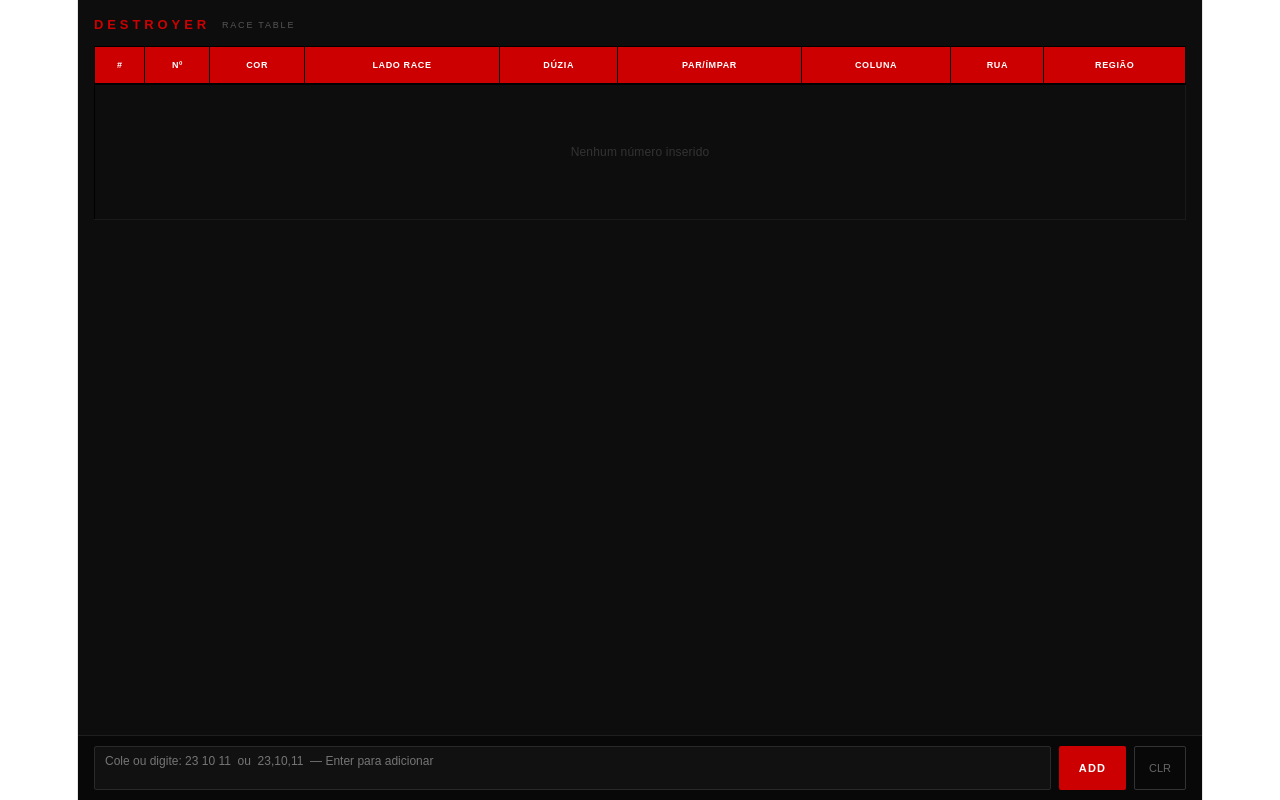
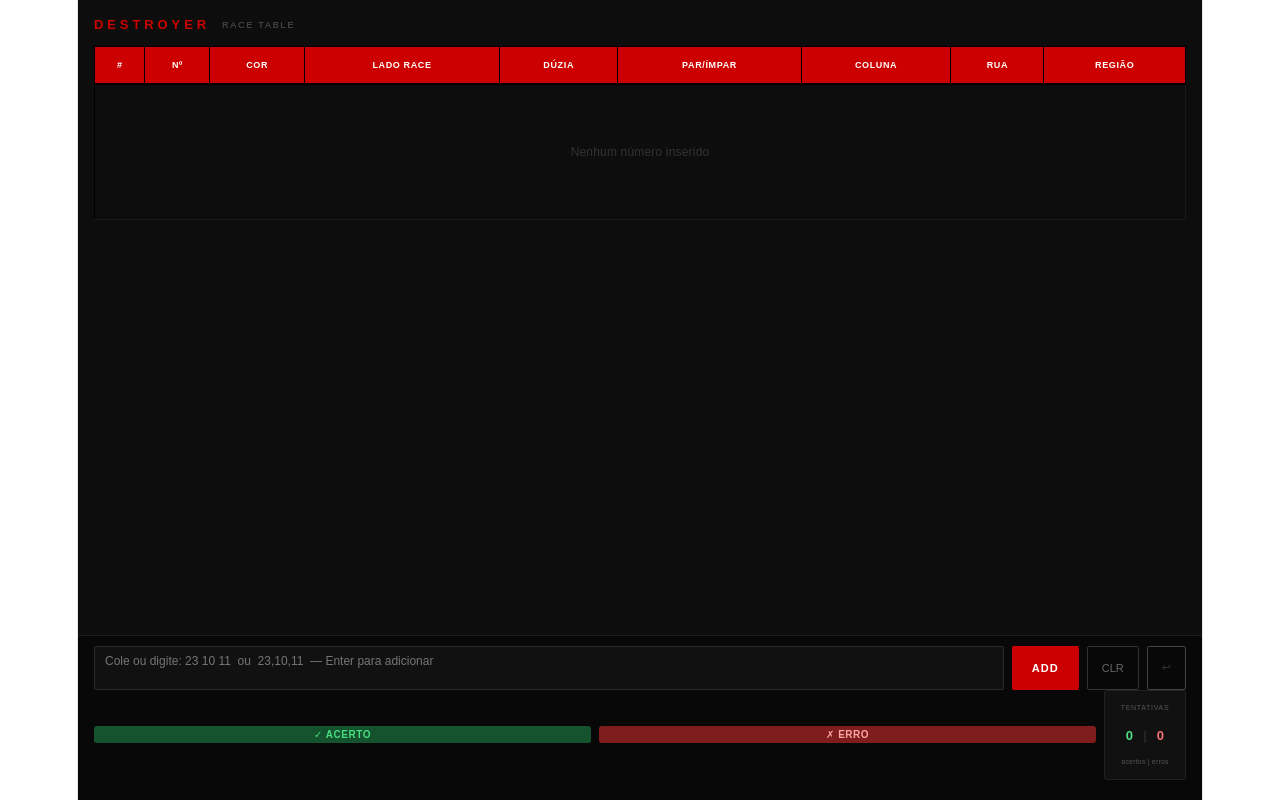
Before and after one commit to hanifalvesbatista10-spec/DESTROYER5.0, a React (Vite) app: page / in a window 1280 px wide. Built offline with nearby package versions, Linux system fonts and the light colour scheme.

Commit message:
atualizacao

```diff
--- a/src/App.jsx
+++ b/src/App.jsx
@@ -134,6 +134,8 @@ export default function DestroyerRaceTable() {
   const [input, setInput]     = useState("");
   const [colOrder, setColOrder] = useState(INIT_COLS.map(c=>c.key));
   const [hidden, setHidden]     = useState(new Set());
+  const [acertos, setAcertos]   = useState(0);
+  const [erros, setErros]       = useState(0);
 
   const dragKey   = useRef(null);
   const dragOver  = useRef(null);
@@ -307,8 +309,37 @@ export default function DestroyerRaceTable() {
               padding:"7px 10px",fontSize:12,fontFamily:"Arial, sans-serif",resize:"none",outline:"none"}}/>
           <button onClick={addNumbers} style={{padding:"0 20px",background:"#CC0000",border:"none",borderRadius:2,
             color:"#fff",fontSize:11,fontWeight:"bold",letterSpacing:"0.1em",cursor:"pointer",fontFamily:"Arial, sans-serif"}}>ADD</button>
-          <button onClick={()=>setEntries([])} style={{padding:"0 14px",background:"transparent",border:"1px solid #333",
+          <button onClick={()=>{ setEntries([]); setAcertos(0); setErros(0); }} style={{padding:"0 14px",background:"transparent",border:"1px solid #333",
             borderRadius:2,color:"#666",fontSize:11,cursor:"pointer",fontFamily:"Arial, sans-serif"}}>CLR</button>
+          <button onClick={()=>setEntries(prev=>prev.slice(0,-1))} disabled={entries.length===0} style={{padding:"0 14px",background:"transparent",border:"1px solid #444",
+            borderRadius:2,color:entries.length===0?"#333":"#aaa",fontSize:11,cursor:entries.length===0?"default":"pointer",fontFamily:"Arial, sans-serif"}}>↩</button>
+        </div>
+
+        {/* Contador de tentativas */}
+        <div style={{display:"flex",alignItems:"center",gap:8,marginBottom:10}}>
+          <button onClick={()=>setAcertos(a=>a+1)} style={{flex:1,padding:"3px 0",background:"#14532d",border:"none",borderRadius:3,
+            color:"#4ade80",fontSize:10,fontWeight:"bold",cursor:"pointer",fontFamily:"Arial, sans-serif",letterSpacing:"0.05em"}}>
+            ✓ ACERTO
+          </button>
+          <button onClick={()=>setErros(e=>e+1)} style={{flex:1,padding:"3px 0",background:"#7f1d1d",border:"none",borderRadius:3,
+            color:"#fca5a5",fontSize:10,fontWeight:"bold",cursor:"pointer",fontFamily:"Arial, sans-serif",letterSpacing:"0.05em"}}>
+            ✗ ERRO
+          </button>
+          <div style={{display:"flex",flexDirection:"column",alignItems:"center",minWidth:60,background:"#111",borderRadius:3,padding:"4px 10px",border:"0.5px solid #222"}}>
+            <span style={{fontSize:7,color:"#555",letterSpacing:"0.1em",textTransform:"uppercase"}}>tentativas</span>
+            <div style={{display:"flex",gap:10,marginTop:2}}>
+              <span style={{fontSize:13,fontWeight:"bold",color:"#4ade80"}}>{acertos}</span>
+              <span style={{fontSize:13,color:"#333"}}>|</span>
+              <span style={{fontSize:13,fontWeight:"bold",color:"#f87171"}}>{erros}</span>
+            </div>
+            <span style={{fontSize:7,color:"#555"}}>acertos | erros</span>
+          </div>
+          {(acertos+erros)>0 && (
+            <div style={{display:"flex",flexDirection:"column",alignItems:"center",minWidth:48,background:"#111",borderRadius:3,padding:"4px 8px",border:"0.5px solid #222"}}>
+              <span style={{fontSize:7,color:"#555",letterSpacing:"0.1em",textTransform:"uppercase"}}>taxa</span>
+              <span style={{fontSize:13,fontWeight:"bold",color: acertos/(acertos+erros)>=0.5?"#4ade80":"#f87171"}}>{Math.round(acertos/(acertos+erros)*100)}%</span>
+            </div>
+          )}
         </div>
 
         {last14.length>0&&(
```
